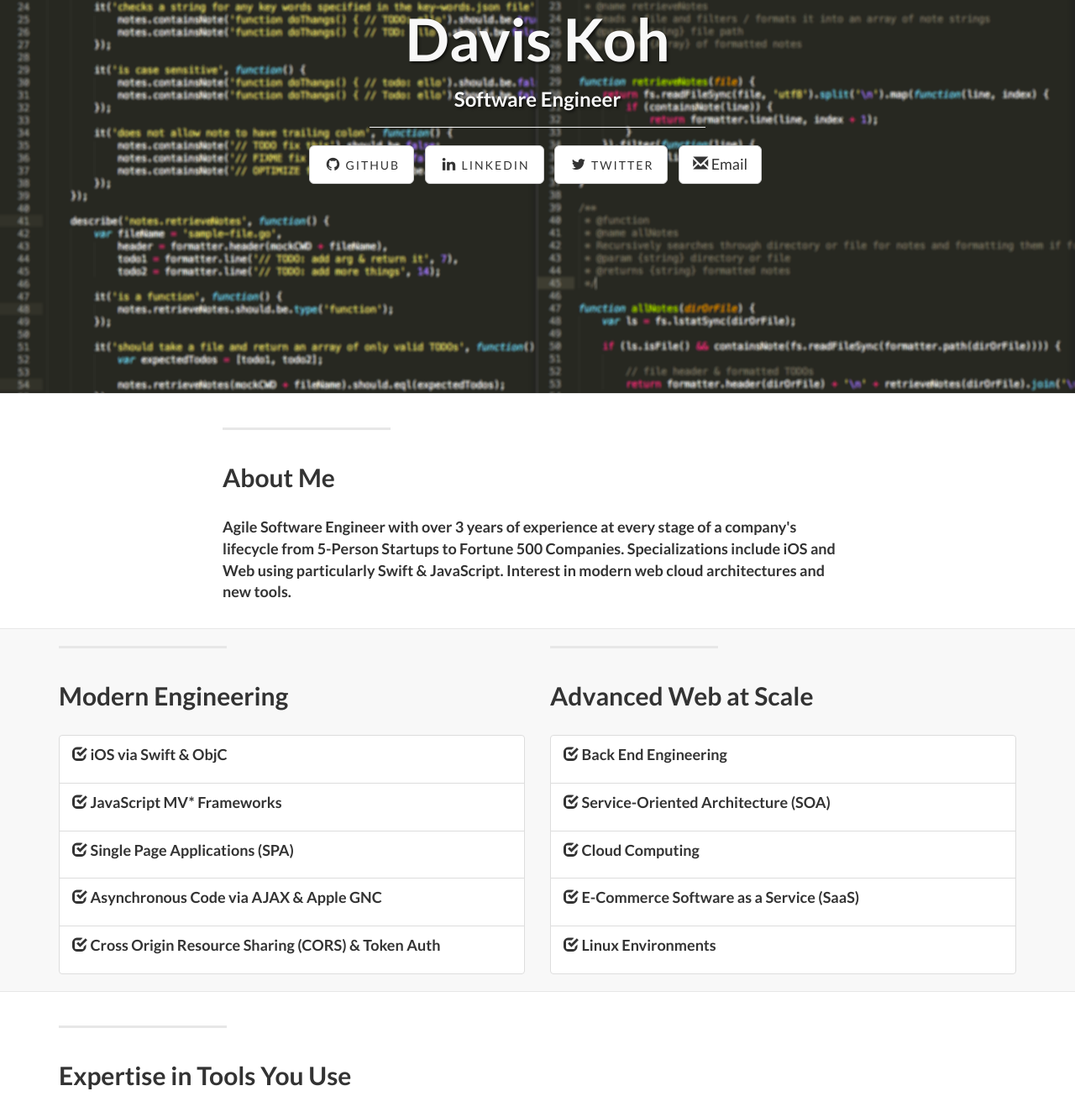
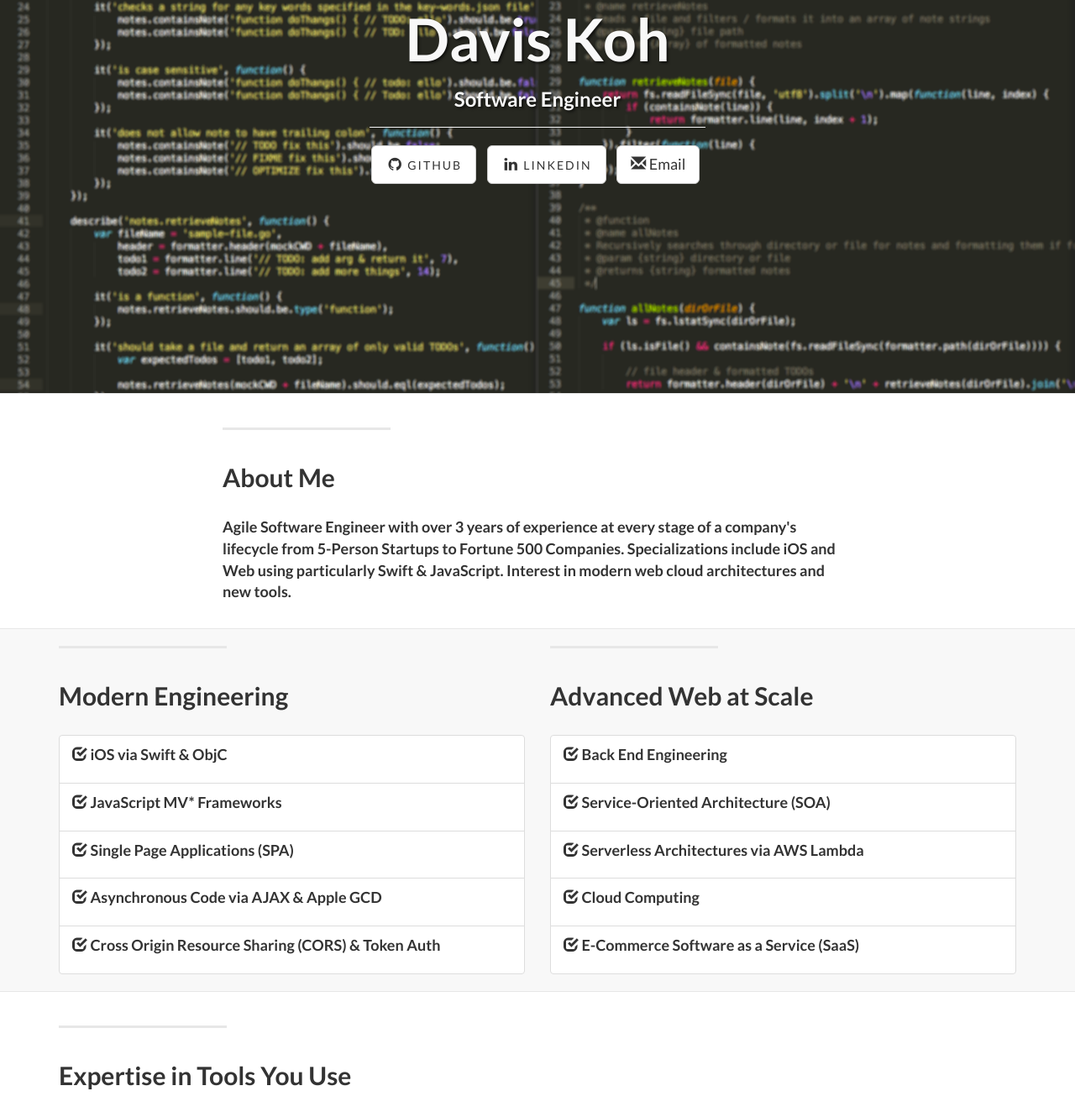
Before and after one commit to daviskoh/portfolio-new, a website: page src/index.html in a window 1280 px wide. Shown: the part 231-1555 px from the top of the page at 84% size. Drawn offline with nearby package versions, Linux system fonts and the light colour scheme; files that its build step writes are made by us from their sources.

Commit message:
fix typo & update skills

```diff
--- a/src/index.html
+++ b/src/index.html
@@ -87,9 +87,6 @@
                                 <a href="https://www.linkedin.com/in/daviskoh" target="_blank" class="btn btn-default btn-lg"><i class="fa fa-linkedin fa-fw"></i> <span class="network-name">Linkedin</span></a>
                             </li>
                             <li>
-                              <a href="https://twitter.com/DavisKoh" target="_blank" class="btn btn-default btn-lg"><i class="fa fa-twitter fa-fw"></i> <span class="network-name">Twitter</span></a>
-                            </li>
-                            <li>
                                 <a href="mailto:hello@daviskoh.com" class="btn btn-default btn-lg">
                                   <span class="glyphicon glyphicon-envelope"></span> Email
                                 </a>
@@ -156,7 +153,7 @@
                         <li class="list-group-item">
                             <p class="my-temp-font">
                                 <span class="glyphicon glyphicon-check"></span>
-                                Asynchronous Code via AJAX &amp; Apple GNC
+                                Asynchronous Code via AJAX &amp; Apple GCD
                             </p>
                         </li>
                         <li class="list-group-item">
@@ -188,6 +185,12 @@
                         <li class="list-group-item">
                             <p class="my-temp-font">
                                 <span class="glyphicon glyphicon-check"></span>
+                                Serverless Architectures via AWS Lambda
+                            </p>
+                        </li>
+                        <li class="list-group-item">
+                            <p class="my-temp-font">
+                                <span class="glyphicon glyphicon-check"></span>
                                 Cloud Computing
                             </p>
                         </li>
@@ -195,12 +198,6 @@
                             <p class="my-temp-font">
                                 <span class="glyphicon glyphicon-check"></span>
                                 E-Commerce Software as a Service (SaaS)
-                            </p>
-                        </li>
-                        <li class="list-group-item">
-                            <p class="my-temp-font">
-                                <span class="glyphicon glyphicon-check"></span>
-                                Linux Environments
                             </p>
                         </li>
                     </ul>
@@ -339,9 +336,6 @@
                            <a href="https://www.linkedin.com/in/daviskoh" target="_blank" class="btn btn-default btn-lg"><i class="fa fa-linkedin fa-fw"></i> <span class="network-name">Linkedin</span></a>
                        </li>
                        <li>
-                           <a href="https://twitter.com/DavisKoh" target="_blank" class="btn btn-default btn-lg"><i class="fa fa-twitter fa-fw"></i> <span class="network-name">Twitter</span></a>
-                       </li>
-                       <li>
                            <a href="mailto:hello@daviskoh.com" class="btn btn-default btn-lg">
                                <span class="glyphicon glyphicon-envelope"></span> Email
                            </a>
```
